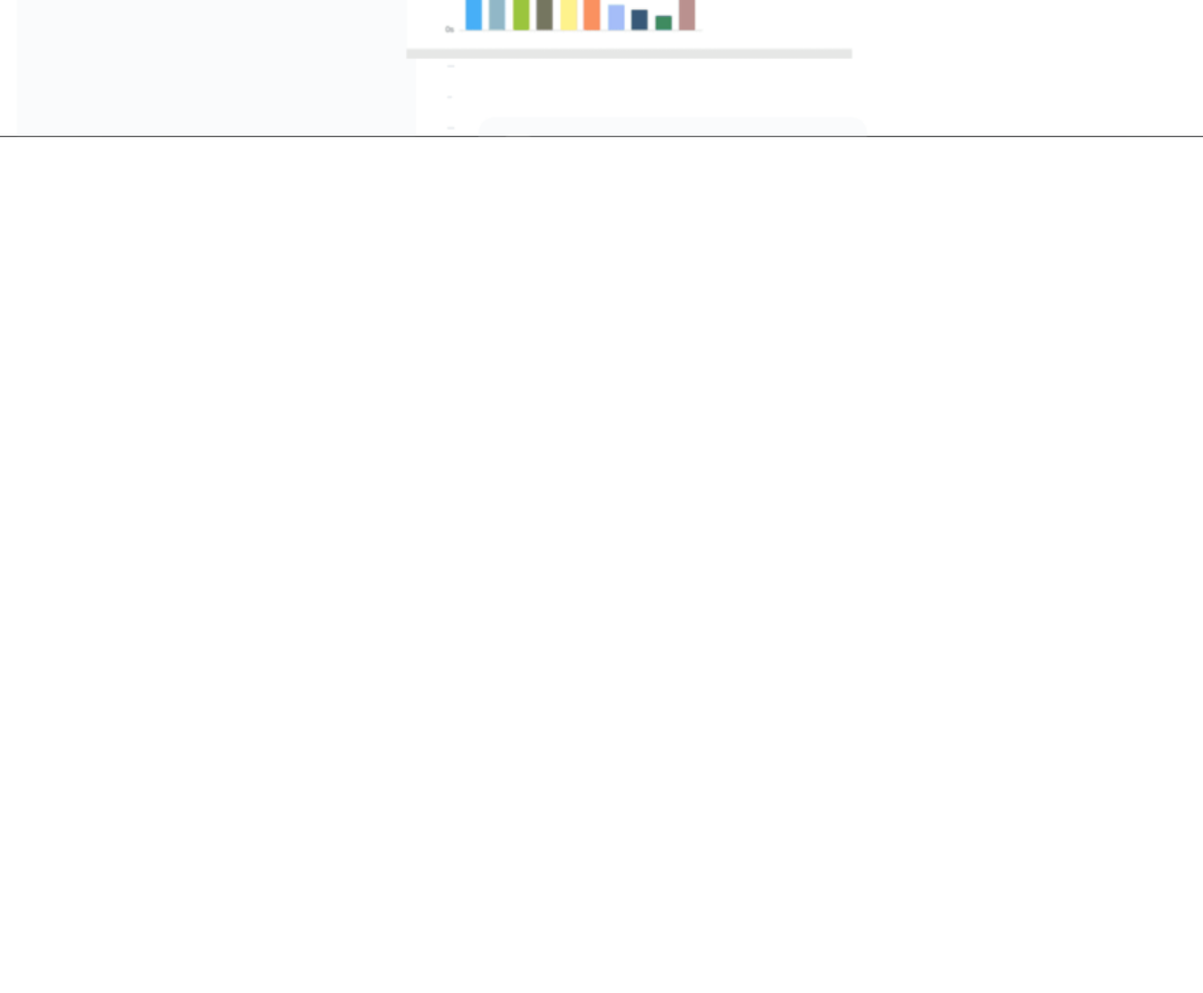
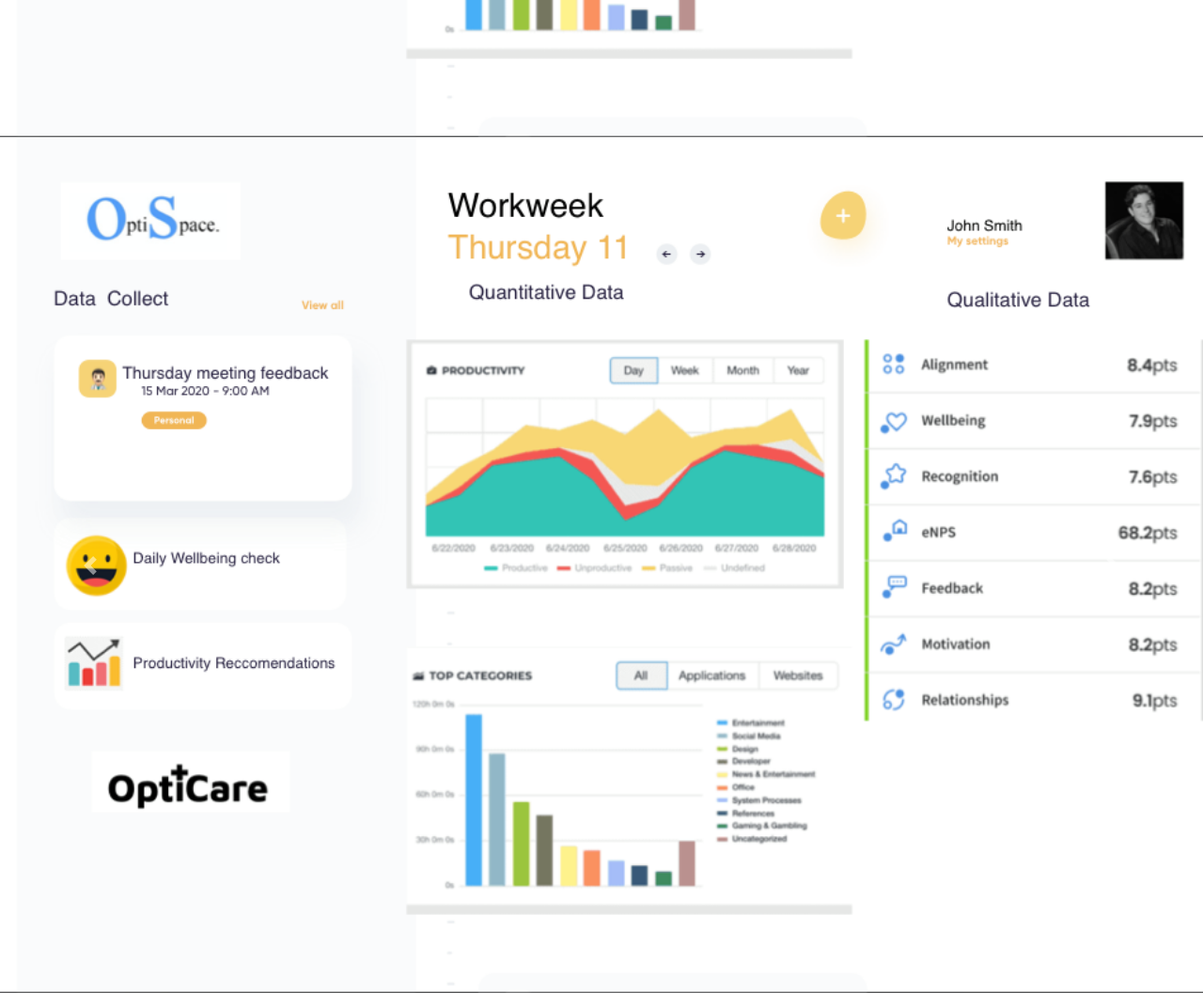
Before and after one commit to Patrick-McGillivray/Optispace, a Flask app: page / in a window 1280 px wide. Shown: the part 3575-4632 px from the top of the page at 94% size. Before the commit the page ends 3721 px from the top, so only its background shows below. Run offline with Flask 2, Linux system fonts and the light colour scheme; parts of the project's set-up code (start-up, migrations or seed data) failed here and were passed over; some libraries are stand-ins or nearby versions.

Commit message:
Update index.html

```diff
--- a/templates/index.html
+++ b/templates/index.html
@@ -250,6 +250,35 @@
       </tbody>
 	</table>
 	<h1>Concept:</h1>
+	<div id="carouselExampleIndicators" class="carousel slide" data-ride="carousel">
+  <ol class="carousel-indicators">
+    <li data-target="#carouselExampleIndicators" data-slide-to="0" class="active"></li>
+    <li data-target="#carouselExampleIndicators" data-slide-to="1"></li>
+    <li data-target="#carouselExampleIndicators" data-slide-to="2"></li>
+  </ol>
+  <div class="carousel-inner">
+    <div class="carousel-item active">
+      <img src="https://github.com/Patrick-McGillivray/Optispace/blob/master/Images/118471981_627064694874746_4606266826124564654_n.png?raw=true" class="d-block w-100" alt="...">
+    </div>
+    <div class="carousel-item">
+      <img src="https://github.com/Patrick-McGillivray/Optispace/blob/master/Images/118136628_582274309117411_5085527217532364355_n.png?raw=true" class="d-block w-100" alt="...">
+    </div>
+    <div class="carousel-item">
+      <img src="https://github.com/Patrick-McGillivray/Optispace/blob/master/Images/118518233_621619038556461_6892229920482896537_n.png?raw=true" class="d-block w-100" alt="...">
+    </div>
+  </div>
+  <a class="carousel-control-prev" href="#carouselExampleIndicators" role="button" data-slide="prev">
+    <span class="carousel-control-prev-icon" aria-hidden="true"></span>
+    <span class="sr-only">Previous</span>
+  </a>
+  <a class="carousel-control-next" href="#carouselExampleIndicators" role="button" data-slide="next">
+    <span class="carousel-control-next-icon" aria-hidden="true"></span>
+    <span class="sr-only">Next</span>
+  </a>
+</div>
+
+
+
       <div id="carouselExampleControls" class="carousel slide" data-ride="carousel">
         <div class="carousel-inner">
           <div class="carousel-item active">
```
